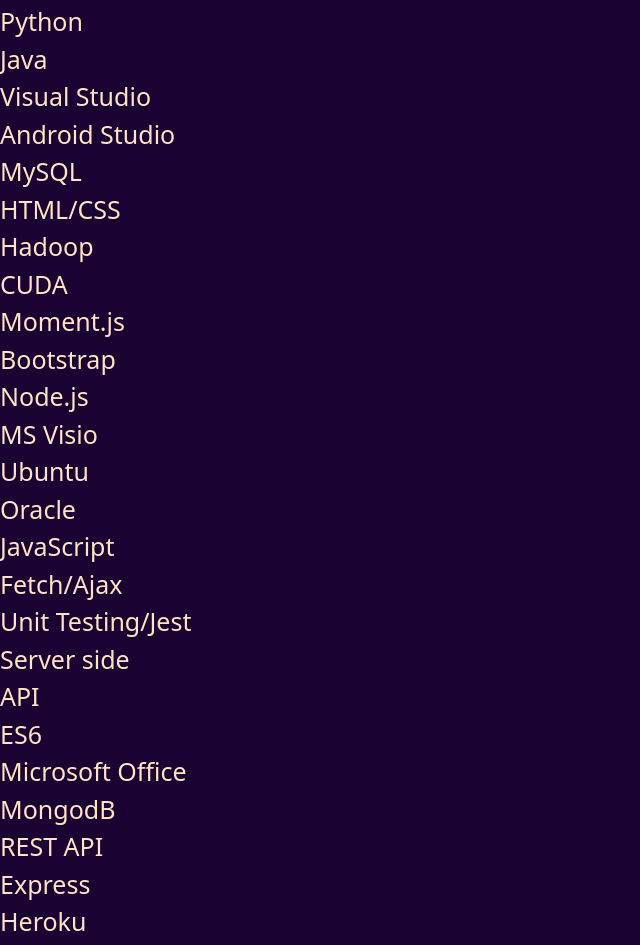
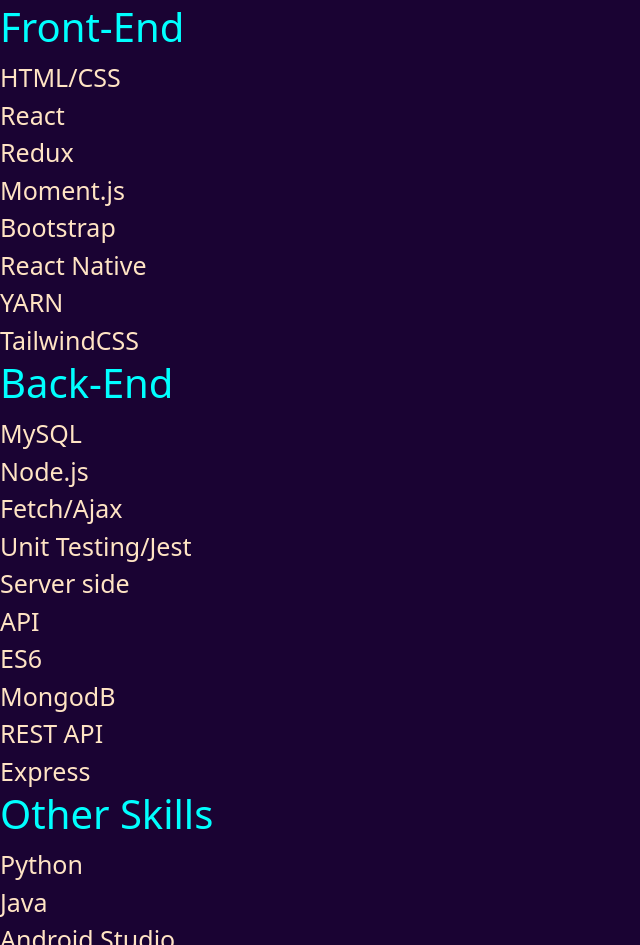
Before and after one commit to akash2040/Portfolio-React-, a React (Create React App) app in the folder portfolio-react/: page /skill in a window 1280 px wide. Shown: the part 127-1072 px from the top of the page, without its empty margins (0-640 px from the left). Built offline with nearby package versions, Linux system fonts and the light colour scheme.

Commit message:
update skills

```diff
--- a/portfolio-react/src/componets/Skill.js
+++ b/portfolio-react/src/componets/Skill.js
@@ -19,30 +19,45 @@
         </a>
       </div>
       <div className="list">
-        <div>Python</div>
-        <div>Java </div>
-        <div>Visual Studio</div>
-        <div> Android Studio</div>
-        <div> MySQL</div>
+        <h1>Front-End</h1>
+
         <div>HTML/CSS </div>
-        <div>Hadoop</div>
-        <div>CUDA</div>
+        <div>React</div>
+        <div>Redux</div>
         <div>Moment.js</div>
         <div>Bootstrap</div>
+        <div>React Native</div>
+        <div>YARN</div>
+        <div>TailwindCSS</div>
+        <h1>Back-End</h1>
+
+        <div> MySQL</div>
         <div>Node.js</div>
-        <div>MS Visio</div>
-        <div>Ubuntu</div>
-        <div>Oracle</div>
-        <div>JavaScript</div>
         <div> Fetch/Ajax</div>
         <div>Unit Testing/Jest </div>
         <div>Server side</div>
         <div>API</div>
         <div>ES6</div>
-        <div>Microsoft Office</div>
         <div>MongodB</div>
         <div>REST API </div>
         <div>Express</div>
+        <h1>Other Skills</h1>
+
+        <div>Python</div>
+        <div>Java </div>
+
+        <div> Android Studio</div>
+
+        <div>Hadoop</div>
+        <div>CUDA</div>
+
+        <div>MS Visio</div>
+        <div>Ubuntu</div>
+        <div>Oracle</div>
+        <div>JavaScript</div>
+
+        <div>Microsoft Office</div>
+
         <div>Heroku</div>
         <div>Git/GitHub</div>
         <div>GrapghQl</div>
--- a/portfolio-react/src/styles/Skill.css
+++ b/portfolio-react/src/styles/Skill.css
@@ -18,3 +18,6 @@
   color: azure;
   font-size: 20px;
 }
+h1 {
+  color: aqua;
+}
```
